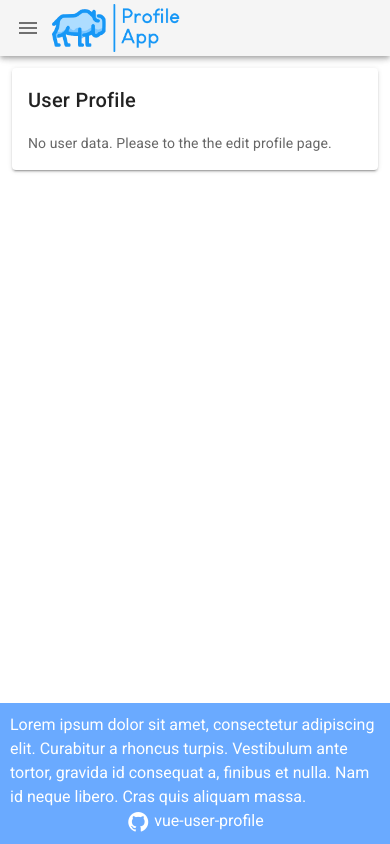
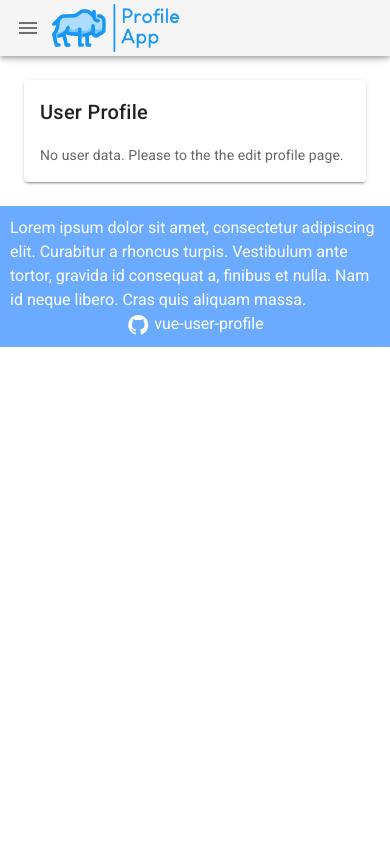
Before and after one commit to tdziezyk/vue-user-profile, a Vue app: page /preview in a window 390 px wide. Built offline with nearby package versions, Linux system fonts and the light colour scheme; what vue-tel-input-vuetify would draw is missing.

Commit message:
fix diplaying footer on small screen

```diff
--- a/src/App.vue
+++ b/src/App.vue
@@ -22,10 +22,14 @@
       <img class="logo" src="./assets/logo.png" alt="Profile App" />
     </v-app-bar>
 
-    <v-main>
-      <router-view />
-    </v-main>
-    <app-footer />
+    <div class="main-and-footer-wrapper">
+      <v-main>
+        <v-container fluid>
+          <router-view />
+        </v-container>
+      </v-main>
+      <app-footer />
+    </div>
   </v-app>
 </template>
 
@@ -49,4 +53,9 @@ export default Vue.extend({
 .logo {
   height: 100%;
 }
+
+.main-and-footer-wrapper {
+  display: flex;
+  flex-direction: column;
+}
 </style>
--- a/src/components/AppFooter.vue
+++ b/src/components/AppFooter.vue
@@ -1,10 +1,5 @@
 <template>
-  <v-footer
-    color="primary lighten-2 white--text"
-    class="app-footer"
-    app
-    :absolute="false"
-  >
+  <v-footer color="primary lighten-2 white--text" class="app-footer">
     <div>
       Lorem ipsum dolor sit amet, consectetur adipiscing elit. Curabitur a
       rhoncus turpis. Vestibulum ante tortor, gravida id consequat a, finibus et
@@ -39,6 +34,7 @@ export default Vue.extend({
 <style lang="scss" scoped>
 .app-footer {
   padding: 10px;
+  z-index: 6;
 
   a {
     color: white;
```
